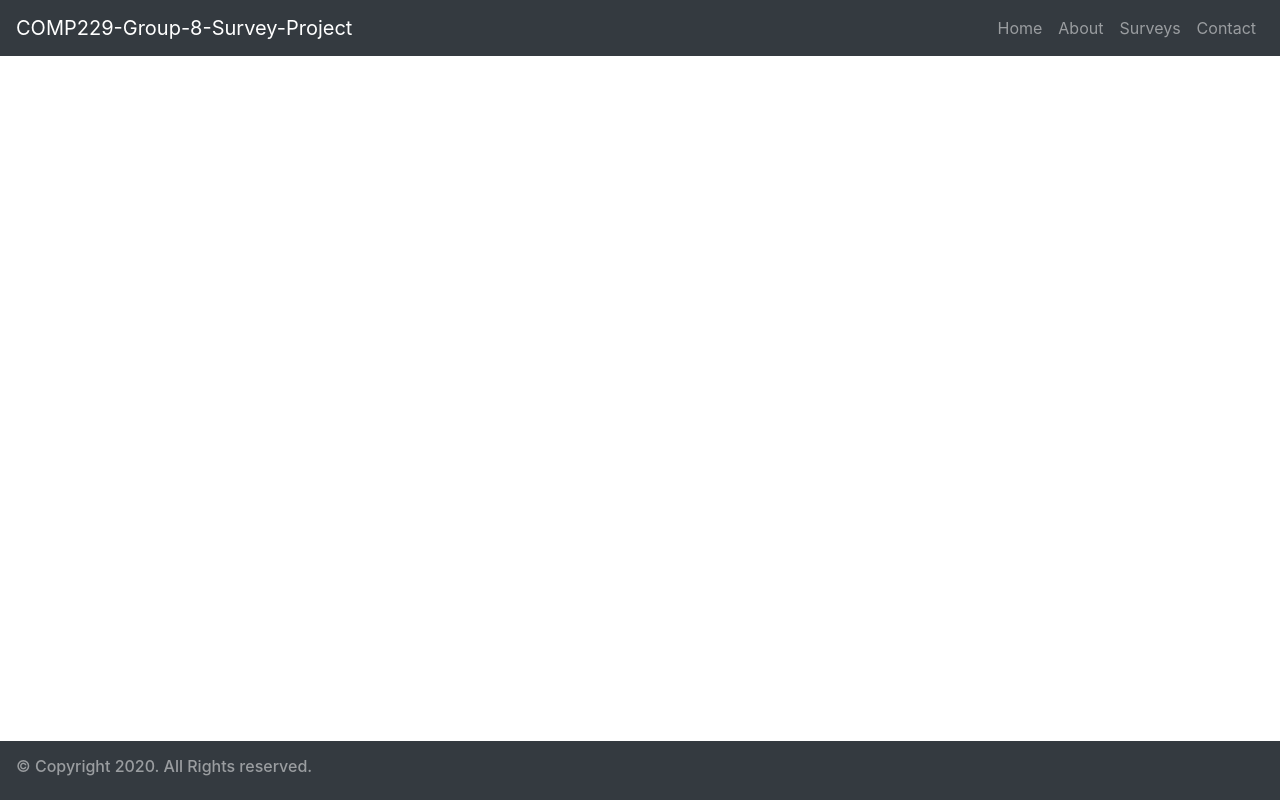
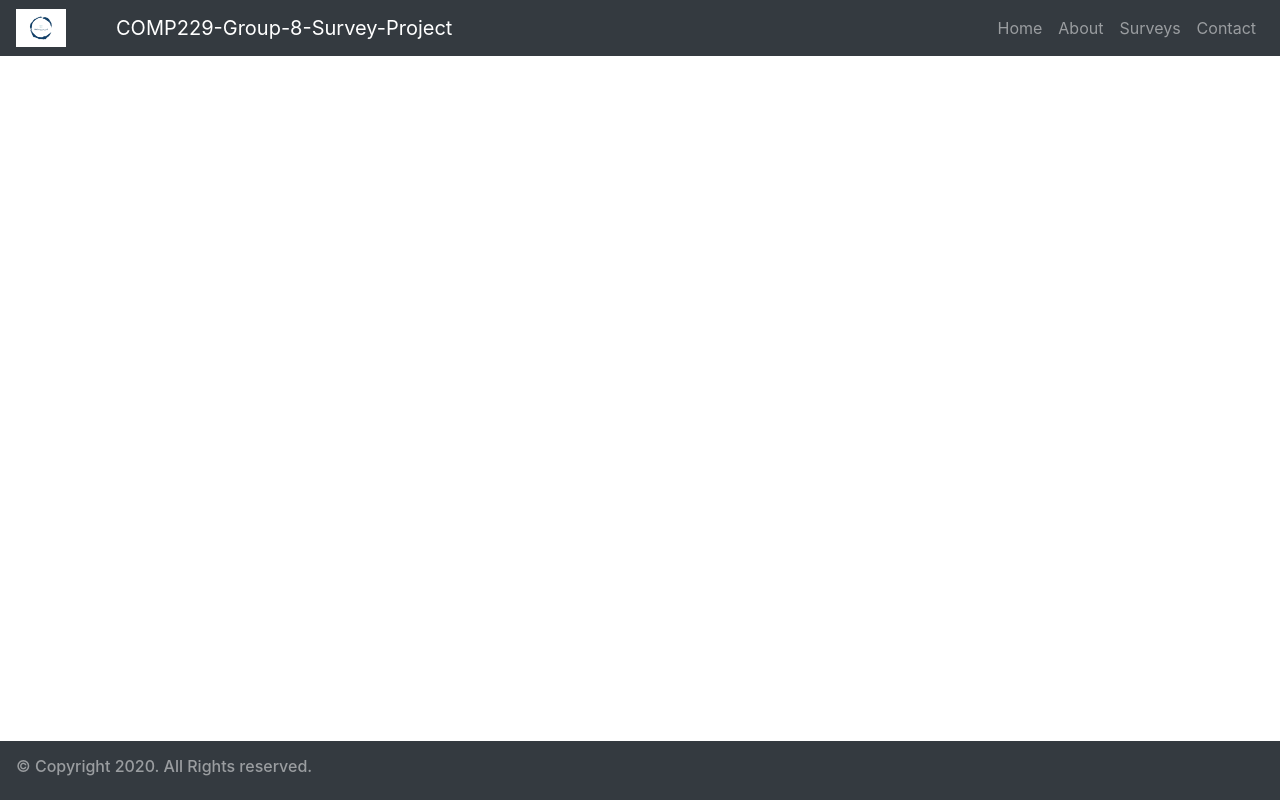
Before and after one commit to charliedbeing/web229-group-8-web, an Angular app: page / in a window 1280 px wide. Built offline with nearby package versions, Linux system fonts and the light colour scheme.

Commit message:
add logo image

```diff
--- a/package.json
+++ b/package.json
@@ -6,7 +6,8 @@
     "start": "node server.js",
     "watch": "ng build --watch --configuration development",
     "test": "ng test",
-    "heroku-postbuild": "ng build"
+    "heroku-postbuild": "ng build",
+    "build":"ng build"
   },
   "private": true,
   "dependencies": {
--- a/src/app/partials/header/header.component.html
+++ b/src/app/partials/header/header.component.html
@@ -1,5 +1,6 @@
 <!-- Main Navigation -->
 <nav class="navbar navbar-expand-lg navbar-dark bg-dark">
+    <img src="assets/images/logo.jpg" style="width: 50px;margin-right: 50px;" alt="">
     <a class="navbar-brand" href="/">COMP229-Group-8-Survey-Project</a>
     <button class="navbar-toggler" type="button" data-toggle="collapse" data-target="#navbarSupportedContent" aria-controls="navbarSupportedContent" aria-expanded="false" aria-label="Toggle navigation">
       <span class="navbar-toggler-icon"></span>
--- a/src/app/service/survey-crud.service.ts
+++ b/src/app/service/survey-crud.service.ts
@@ -13,7 +13,7 @@ import {
 })
 export class SurveyCrudService {
 
-  REST_API: string = 'http://localhost:8000/survey-api';
+  REST_API: string = 'https://web-229-group-9-server.herokuapp.com/survey-api';
 
   // Http Header
   httpHeaders = new HttpHeaders().set('Content-Type', 'application/json');
```
Also changed, not shown: src/assets/images/logo.jpg (added).
